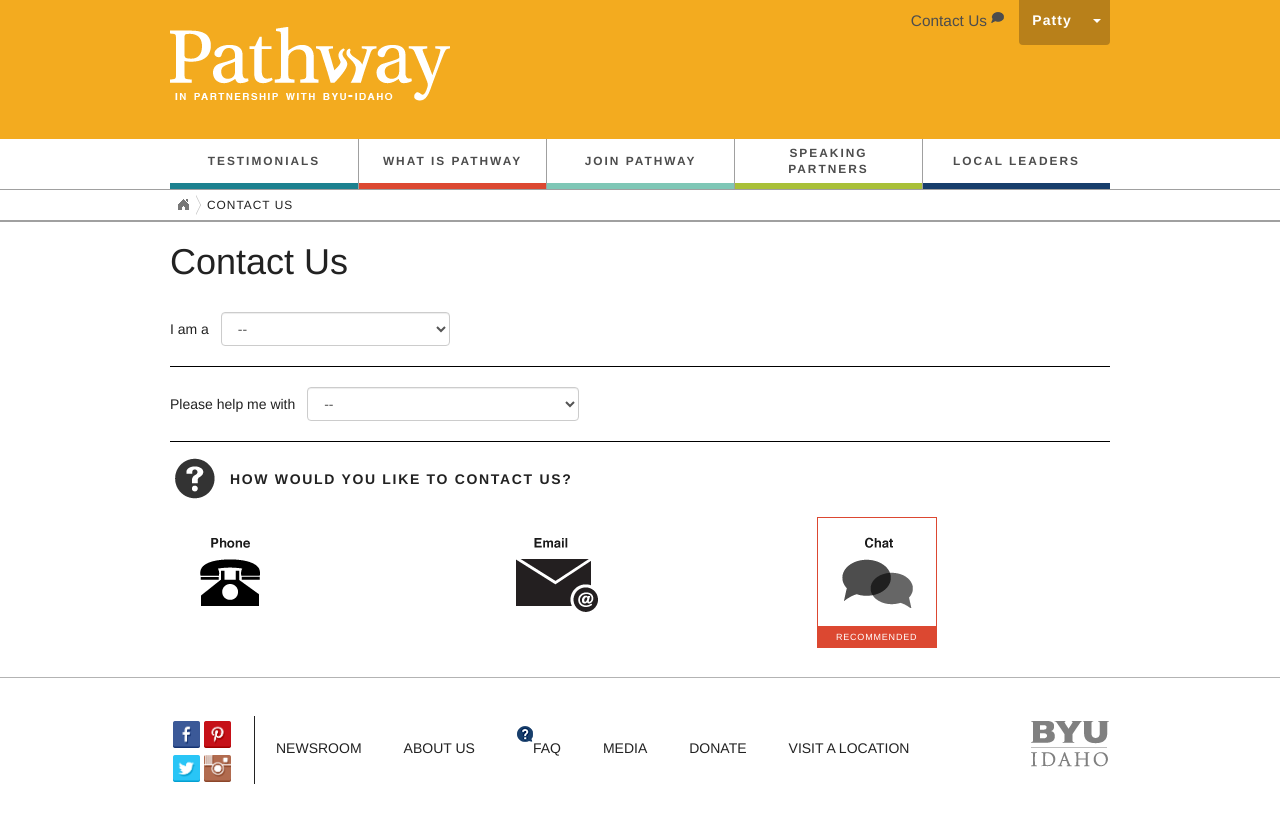
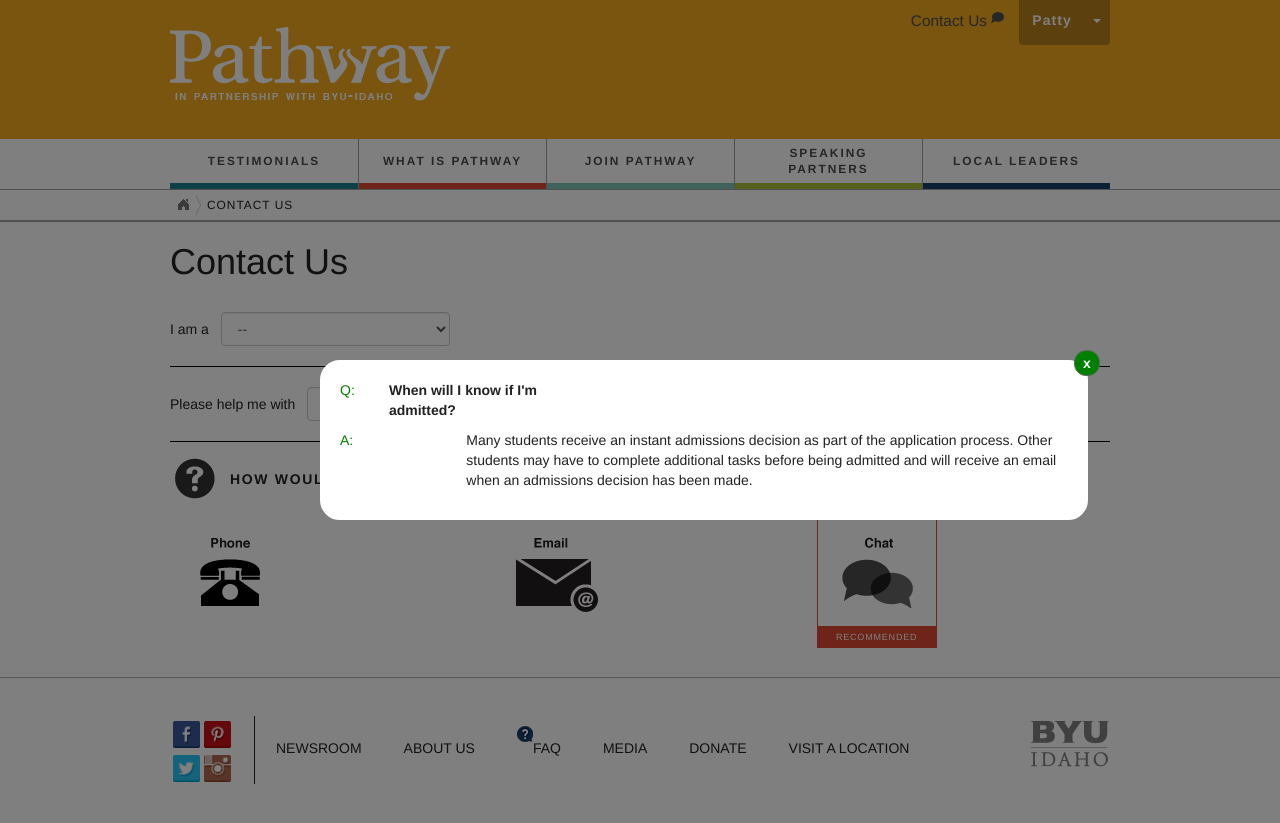
Before and after one commit to gordoman/pathway.lds.org-jekyll, a Jekyll site: the page built from jekyll-source/pages/contact-us/contact-us.html, in a window 1280 px wide. Shown: the top 823 px of the page. Built offline with Jekyll 4.4.1, drawn with Linux system fonts in a browser that asks for light colours; nearby versions of some CDN libraries.

Commit message:
trying to get the modals

```diff
--- a/jekyll-source/js/contact_us.js
+++ b/jekyll-source/js/contact_us.js
@@ -123,3 +123,7 @@
 $("#admitted-sh").click(function(){
 	$("#q-admitted").toggleClass("hidden");
 });
+
+$("#q_admitted .question-close").click(function(){
+    $("#q_admitted").addClass("hidden");
+});
--- a/jekyll-source/pages/contact-us/contact-us.html
+++ b/jekyll-source/pages/contact-us/contact-us.html
@@ -34,12 +34,10 @@
 							<div data-temp-id="loading" class="item">Loading Suggestions...</div>
 						</div>
 					</div>
-
 				</div>
-
 				<div id="q-apply" class="show-question hidden">
 					<div>
-						<a href="#apply-close" title="Close" class="question-close show">x</a>
+						<a href="#apply-close" title="Close" class="question-closeshow">x</a>
 						<div class="row">
 							<span class="green col-lg-2 col-md-2 col-sm-2 col-xs-2">Q: </span>
 							<p class="col-lg-10 col-md-10 col-sm-10 col-xs-10"><span class="bold">How do I apply to Pathway?</span>
@@ -53,7 +51,7 @@
 						</div>
 					</div>
 				</div>
-				<div id="q-admitted" class="show-question hidden">
+				<div id="q-admitted" class="show-question ">
 					<div>
 						<a href="#admitted-close" title="Close" class="question-close">x</a>
 						<div class="row">
@@ -86,7 +84,7 @@
 						</div>
 					</div>
 				</div>
-
+				<!-- contact section -->
 				<div class="more-help-header">
 					<div class="more-help-icon"></div>
 					<h5 class="more-help">How would you like to contact us?</h5>
--- a/jekyll-source/styles/contact_us.scss
+++ b/jekyll-source/styles/contact_us.scss
@@ -39,6 +39,70 @@
 	margin-top: 25px;
 	margin-bottom: 8px;
 }
+
+.question-close {
+	background: green;
+	color: white;
+	line-height: 24px;
+	position: absolute;
+	right: -12px;
+	text-align: center;
+	top: -10px;
+	width: 26px;
+	text-decoration: none;
+	font-weight: bold;
+	border: 1px solid #666;
+	border-radius: 12px;
+
+	&:hover {
+		text-decoration: none;
+		color: white;
+	}
+}
+
+.show-question {
+	div {
+		float: left;
+		text-align: left;
+		position: relative;
+		background-color: white;
+		display: block;
+
+		&:only-child {
+			position: fixed;
+			top: 40%;
+			left: 25%;
+			opacity: 100%;
+			background-color: white;
+			width: 60%;
+			padding: 20px;
+			border-radius: 20px;
+			z-index: 100;
+			outline: 9999px solid rgba(0,0,0,0.5);
+		}
+
+		&.hidden {
+			display: none;
+		}
+	}
+
+	.bold {
+		font-weight: bold;
+	}
+
+	.italic {
+		font-style: italic;
+	}
+
+	.small {
+		font-size: 10px;
+	}
+
+	.green {
+		color: green;
+	}
+}
+
 // ****************************************************************************
 
 // ****************************************************************************
@@ -144,8 +208,6 @@
 		}
 	}
 
-
-
 	#Chat {
 		background-image: url("{{site.baseurl}}img/contact-us/Chat.png" );
 		display: block;
@@ -169,6 +231,7 @@
 	.icon {
 		display: block;
 	}
+
 	.contact-email-form {
 		//form styles
 	}
@@ -202,7 +265,7 @@
 	padding: 0;
 	margin: 0;
 
-    div {
+	div {
 		padding: 20px;
 		border: solid 3px red;
 		border-radius: 20px;
```
